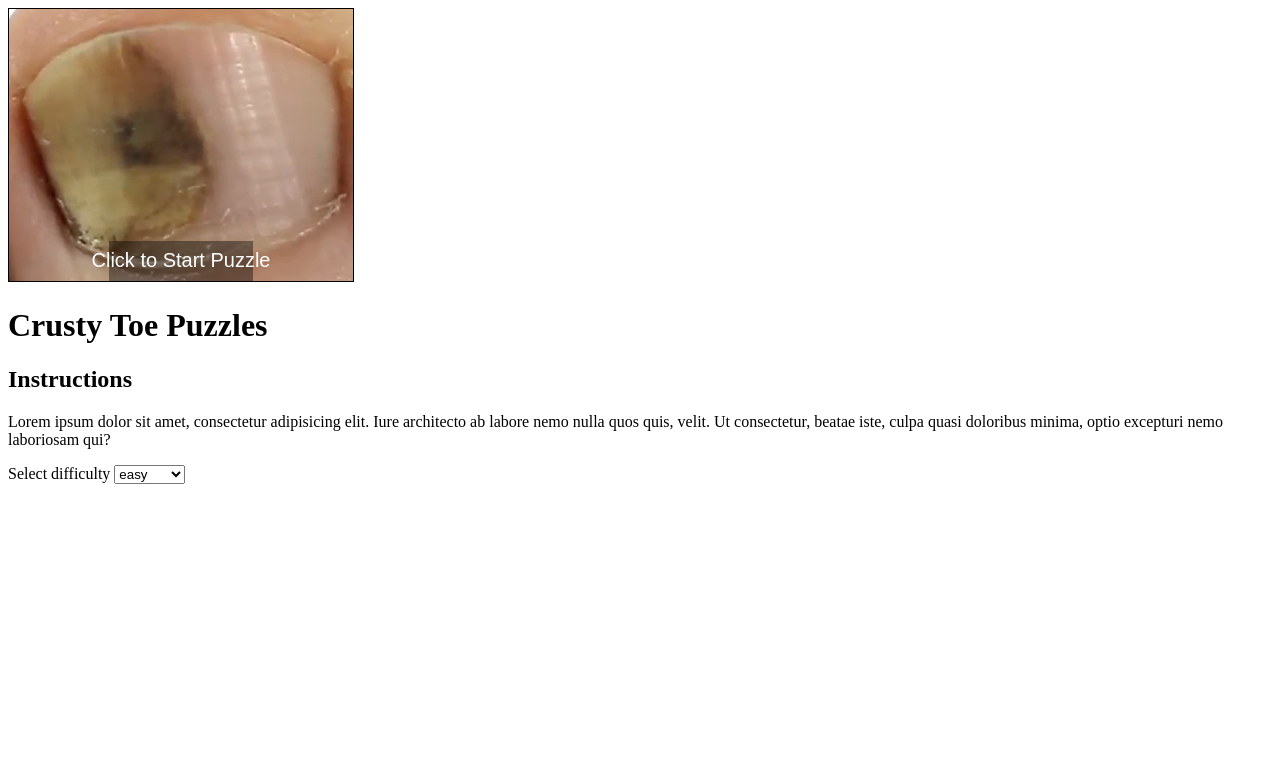
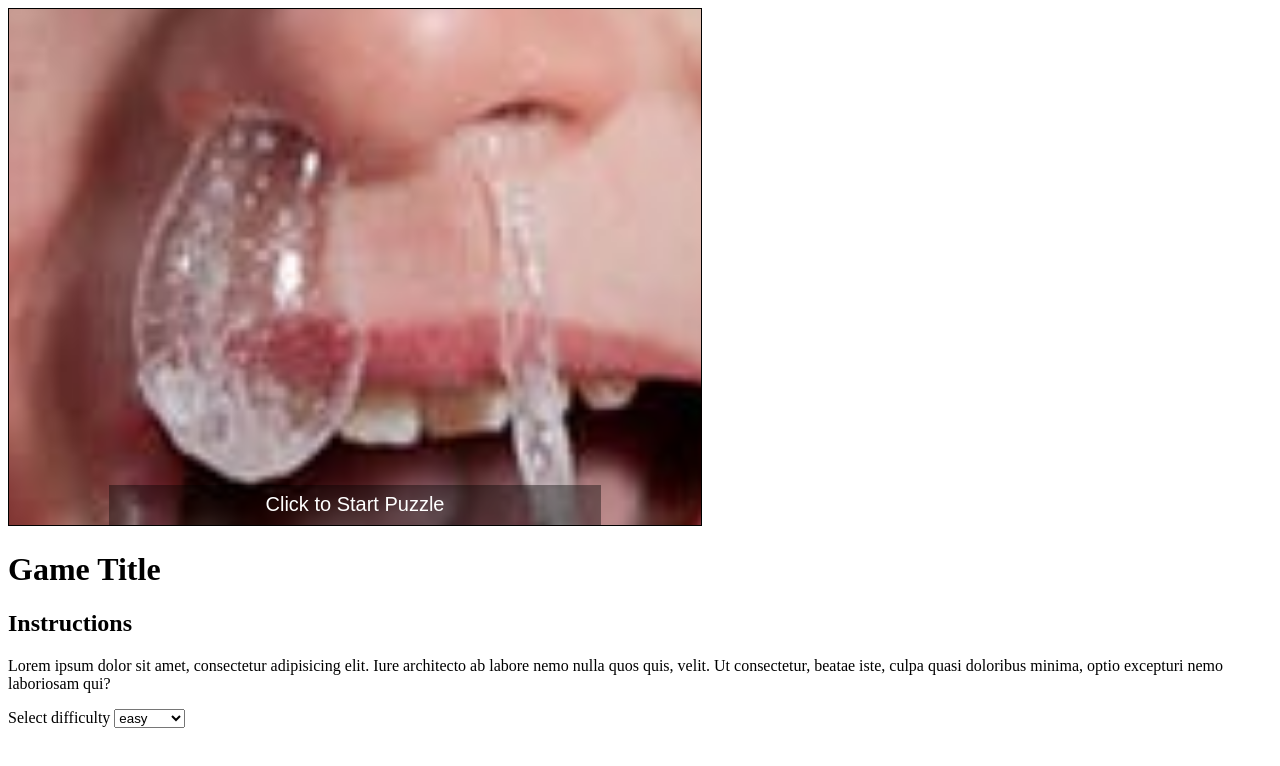
Before and after one commit to jesudason/toejamzpuzzle, a plain HTML site: page index.html in a window 1280 px wide. Drawn offline with Linux system fonts and the light colour scheme.

Commit message:
restore images

```diff
--- a/app.js
+++ b/app.js
@@ -1,7 +1,6 @@
         const PUZZLE_DIFFICULTY = 4;
         const PUZZLE_HOVER_TINT = '#009900';
 
-        var difficultyInput = document.querySelector('.difficulty-input').value;
         var _stage;
         var _canvas;
 
@@ -16,10 +15,12 @@
 
         var _mouse;
 
+        var images = ["yukfeetzoomed.png", "pusszoomed.png", "snotchildzoomed.png", "badteeth.jpg"]
+
         function init() {
             _img = new Image();
             _img.addEventListener('load',onImage,false);
-            _img.src = "yukfeetzoomed.png";
+            _img.src = images[Math.floor(Math.random() * images.length)];
         }
         function onImage(e){
             _pieceWidth = Math.floor(_img.width / PUZZLE_DIFFICULTY)
--- a/index.html
+++ b/index.html
@@ -7,7 +7,7 @@
 <body onload="init();">
 
   <canvas id="canvas"></canvas>
-    <h1>Crusty Toe Puzzles</h1>
+  <h1>Game Title</h1>
   <h2>Instructions</h2>
   <p>Lorem ipsum dolor sit amet, consectetur adipisicing elit. Iure architecto ab labore nemo nulla quos quis, velit. Ut consectetur, beatae iste, culpa quasi doloribus minima, optio excepturi nemo laboriosam qui?</p>
   <div class="difficulty-selection">
```
